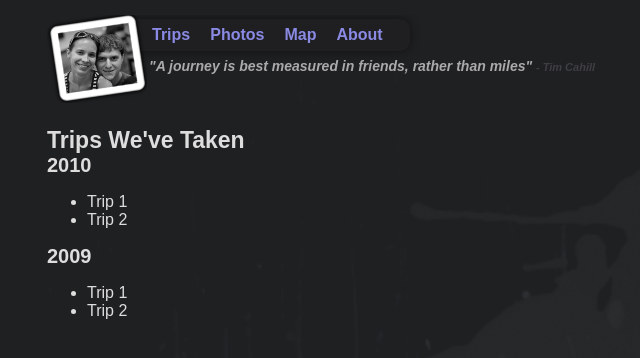
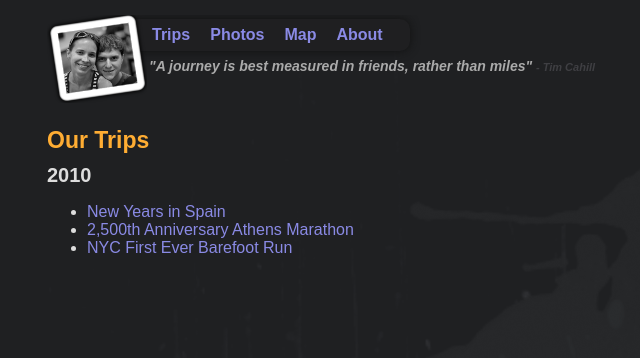
Before and after one commit to throughnothing/throughnothing.com, a Jekyll site: the page built from trips.html, in a window 1280 px wide. Shown: the top 358 px of the page, without its empty margins (243-883 px from the left). Built offline with Jekyll 4.4.1, drawn with Linux system fonts in a browser that asks for light colours; nearby versions of some CDN libraries; Markdown is read by kramdown in place of the engine named in the settings.

Commit message:
work to make categories into a trip list

```diff
--- a/_posts/2010-10-09-nyc-day-1.markdown
+++ b/_posts/2010-10-09-nyc-day-1.markdown
@@ -3,7 +3,8 @@ layout: post
 title: Drive to NYC and Barefoot Clinic in Central Park
 author: Will
 kml: 2010-10-09.kml
-trip: NYC Barefoot Run
+categories:
+- NYC-Barefoot-Run-2010
 ---
 Today got off to an early 5:15am start.  The plan was to leave around 6am, but after some last minute changes to the group, we ended up heading out close to 7am, which is still not too terrible.
 
--- a/_posts/2010-10-10-nyc-day-2.markdown
+++ b/_posts/2010-10-10-nyc-day-2.markdown
@@ -3,8 +3,8 @@ layout: post
 title: First Ever NYC Barefoot Run Race Day
 author: Will
 kml: 2010-10-10.kml
-trip: NYC Barefoot Run
-published: true
+categories:
+- NYC-Barefoot-Run-2010
 ---
 [![First NYC Barefoot Run Group Panorama](http://farm5.static.flickr.com/4112/5073219907_162a6e7146_z.jpg)](http://farm5.static.flickr.com/4112/5073219907_162a6e7146_z.jpg)
 
--- a/css/site.css
+++ b/css/site.css
@@ -27,7 +27,8 @@ em{
 	font-style: italic;
 }
 h1 {
-	margin: 0px;
+	color: #ffad33;
+	margin: 0px 0px 10px 0px;
 	padding: 0px;
 	font-size: 23px;
 }
--- a/trips.html
+++ b/trips.html
@@ -2,14 +2,17 @@
 layout: default
 title: Trips We've Taken
 ---
-<h1>Trips We've Taken</h1>
-<h2>2010</h2>
-<ul>
-	<li>Trip 1</li>
-	<li>Trip 2</li>
+<!--
+{% for page in site.categories.NYC-Barefoot-Run-2010 %}
+<p>{{page.title}}</p>
+{% endfor %}
+-->
+
+<h1>Our Trips</h1>
+
+<h2 class="year">2010</h2>
+<ul class="triplist">
+	<li><a href="">New Years in Spain</a></li>
+	<li><a href="">2,500th Anniversary Athens Marathon</a></li>
+	<li><a href="">NYC First Ever Barefoot Run</a></li>
 </ul>
-<h2>2009</h2>
-<ul>
-	<li>Trip 1</li>
-	<li>Trip 2</li>
-</ul>
```
